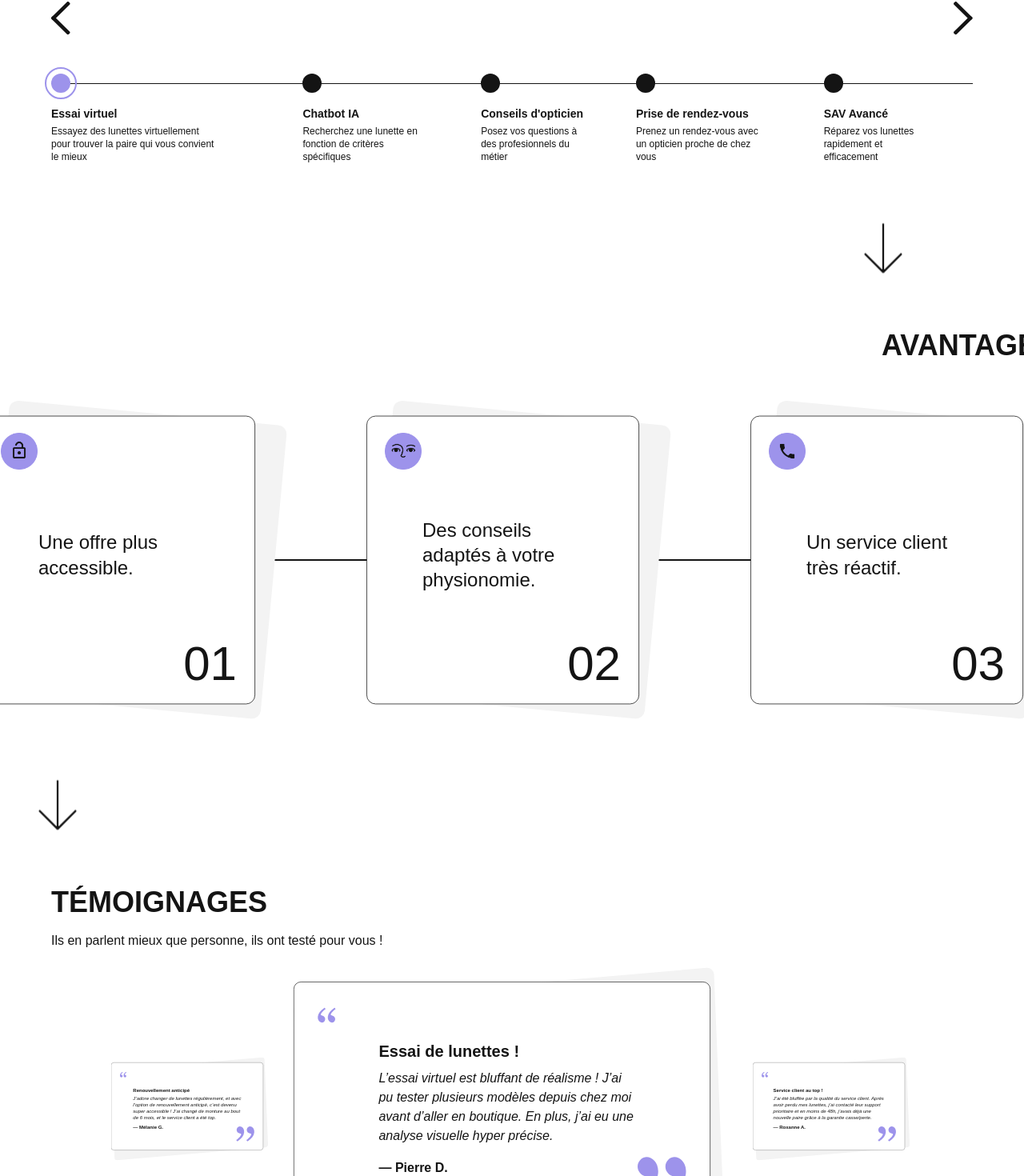
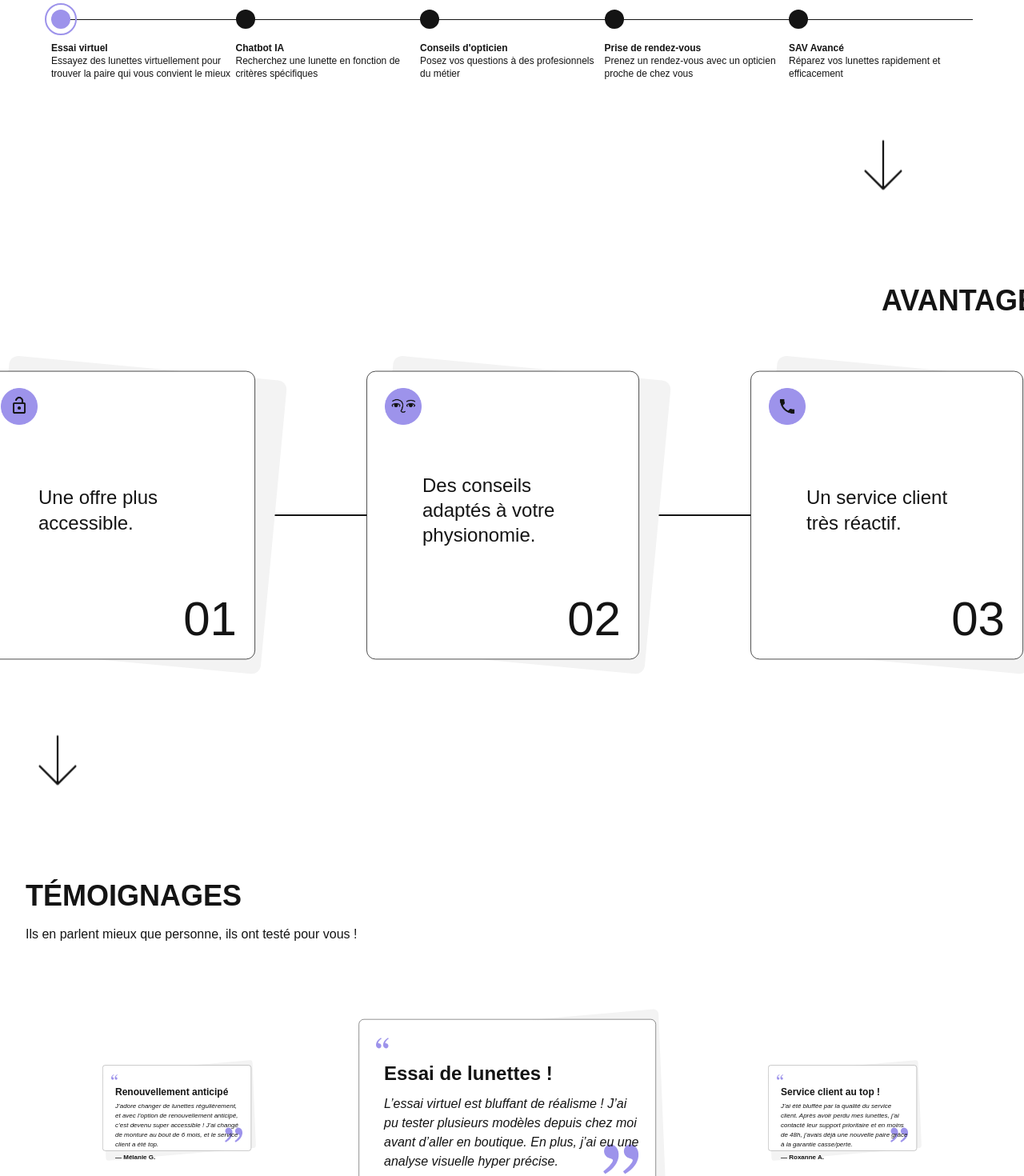
Before and after one commit to ugododo/glassia, a Next.js app: page / in a window 1280 px wide. Shown: the part 1330-2800 px from the top of the page at 80% size. Built offline with nearby package versions, Linux system fonts and the light colour scheme; a web font is replaced by a local one.

Commit message:
feat: make the application responsive

```diff
--- a/src/app/page.tsx
+++ b/src/app/page.tsx
@@ -137,7 +137,7 @@ export default function Home() {
     const section = document.getElementById(sectionId);
     if (section) {
       window.scrollTo({
-        top: section.offsetTop - 80, // Ajuste pour ne pas cacher sous la navbar
+        top: section.offsetTop - 80,
         behavior: "smooth",
       });
     }
@@ -175,11 +175,11 @@ export default function Home() {
       </nav>
 
       {/* Section principale */}
-      <section className="h-screen flex items-center relative">
-        {/* Texte à gauche avec largeur légèrement réduite */}
+      <section className="min-h-auto md:min-h-[calc(100vh-80px)] flex flex-col md:flex-row items-center relative">
+        {/* Contenu textuel à gauche */}
         <div className="z-10 w-full md:w-[45%] px-6 md:px-16 pt-8">
           <h1
-            className="text-5xl md:text-6xl font-semibold tracking-wide"
+            className="text-5xl md:text-6xl font-semibold tracking-wide mt-16"
             style={{ lineHeight: "1.3" }}
           >
             VOS LUNETTES EN LEASING
@@ -189,17 +189,15 @@ export default function Home() {
             testez-les virtuellement avant de choisir, et prenez rendez-vous
             avec un opticien rapidement.
           </p>
+          {/* Boutons et autres éléments */}
           <div className="flex flex-col items-start pt-4">
-            {/* Boutons alignés à gauche */}
             <div className="flex gap-4 mb-10">
               <button className="px-10 py-3 border border-custom_black text-custom_black rounded-full text-sm font-normal hover:bg-gray-100">
                 VIDÉO EXPLICATIVE
               </button>
             </div>
-
-            {/* Boutons de téléchargement */}
             <div className="flex gap-4 mb-10 pb-6">
-              <a target="_blank" href={'https://www.apple.com/'}>
+              <a target="_blank" href="https://www.apple.com/">
                 <Image
                   src="/images/download-ios.png"
                   alt="Bouton de téléchargement IOS"
@@ -209,7 +207,7 @@ export default function Home() {
                   height={20}
                 />
               </a>
-              <a target="_blank" href={'https://www.android.com/'}>
+              <a target="_blank" href="https://www.android.com/">
                 <Image
                   src="/images/download-android.png"
                   alt="Bouton de téléchargement Android"
@@ -220,13 +218,11 @@ export default function Home() {
                 />
               </a>
             </div>
-
-            {/* Flèche sous les boutons avec plus d'espace et bien centrée */}
             <div className="pl-40">
               <Image
                 src="/images/arrow.svg"
                 alt="Flèche animée"
-                className="w-16 h-16 animate-bounceY self-left"
+                className="w-16 h-16 animate-bounceY"
                 width={65}
                 height={85}
               />
@@ -234,9 +230,9 @@ export default function Home() {
           </div>
         </div>
 
-        {/* Image à droite encore plus large */}
-        <div className="absolute top-0 right-0 h-full w-full md:w-[54%]">
-          <div className="relative w-[100%] h-[100%]">
+        {/* Image à droite */}
+        <div className="hidden md:absolute md:block md:top-0 md:right-0 md:h-full md:w-[54%]">
+          <div className="relative w-full h-full">
             <Image
               src="/images/image_wow.png"
               alt="Lunettes en leasing"
@@ -250,15 +246,12 @@ export default function Home() {
 
       {/* Fonctionnalités */}
       <section id="features" className="pb-16 px-6 md:px-16 pt-12">
-        <h2
-          className="text-4xl font-bold mb-8"
-          style={{ lineHeight: "1.3" }}
-        >
+        <h2 className="text-4xl font-bold mb-8" style={{ lineHeight: "1.3" }}>
           FONCTIONNALITÉS
         </h2>
 
-      {/* Contenu principal avec image */}
-      <div className="flex flex-col md:flex-row items-start gap-8 items-center">
+        {/* Contenu principal */}
+        <div className="flex flex-col md:flex-row items-center gap-8">
           {/* Image à gauche */}
           <div className="w-full md:w-1/2 relative">
             <Image
@@ -266,23 +259,21 @@ export default function Home() {
               alt={features[currentFeature].title}
               width={600}
               height={400}
+              className="object-cover"
             />
           </div>
-
-        {/* Texte à droite, verticalement centré */}
+          {/* Bloc texte à droite */}
           <div className="w-full md:w-1/2 flex flex-col justify-center">
-          <h3 className="text-xl font-bold mb-4">{features[currentFeature].title}</h3>
+            <h3 className="text-xl font-bold mb-4">
+              {features[currentFeature].title}
+            </h3>
             <p className="text-gray-700 text-base leading-relaxed">
               {features[currentFeature].description}
             </p>
           </div>
         </div>
-        {/* Boutons */}
         <div className="flex justify-between mt-8">
-        <button
-          className="text-gray-500 hover:text-black"
-          onClick={handlePrevious}
-        >
+          <button className="text-gray-500 hover:text-black" onClick={handlePrevious}>
             <Image
               src="/images/arrow-left.svg"
               alt="Précédent"
@@ -290,10 +281,7 @@ export default function Home() {
               height={24}
             />
           </button>
-        <button
-          className="text-gray-500 hover:text-black"
-          onClick={handleNext}
-        >
+          <button className="text-gray-500 hover:text-black" onClick={handleNext}>
             <Image
               src="/images/arrow-right.svg"
               alt="Suivant"
@@ -302,19 +290,14 @@ export default function Home() {
             />
           </button>
         </div>
-
-      {/* Stepper */}
-      <div className="relative mt-12">
-        {/* Ligne connectée */}
+        {/* Stepper / navigation interne aux fonctionnalités */}
+        <div className="relative mt-8 md:mt-12">
+          {/* Ligne de fond */}
           <div className="absolute top-3 w-full border-t border-custom_black"></div>
 
-        <div className="flex w-full justify-between items-center">
+          <div className="flex w-full justify-between items-start">
             {features.map((feature, index) => (
-            <div
-              key={index}
-              className="relative flex flex-col"
-            >
-              {/* Cercle principal */}
+              <div key={index} className="relative flex flex-col items-start">
                 <div
                   className={`w-6 h-6 rounded-full ${
                     index < currentFeature
@@ -324,29 +307,19 @@ export default function Home() {
                       : "bg-custom_black"
                   }`}
                 >
-                {/* Cercle secondaire autour de l’étape active */}
                   {index === currentFeature && (
                     <div className="absolute -top-2 -left-2 w-10 h-10 border-2 border-primary rounded-full"></div>
                   )}
                 </div>
-
-              {/* Titres et descriptions secondaires */}
-              <span
-                className={`mt-4 text-sm ${
-                  index === currentFeature ? "text-custom_black font-semibold" : "text-custom_black font-semibold"
-                }`}
-              >
+                <span className="mt-4 text-xs text-custom_black font-semibold max-w-[100px] md:max-w-[230px]">
                   {feature.title}
                 </span>
-              <span
-                className={`text-xs mt-1 w-4/6 ${
-                  index === currentFeature ? "text-custom_black" : "text-custom_black"
-                }`}
-              >
+                <span className="hidden md:block text-xs text-left text-custom_black max-w-[230px]">
                   {feature.shortDescription}
                 </span>
               </div>
             ))}
+          </div>
         </div>
           <div className="flex flex-col items-start pr-20 pt-20">
             <Image
@@ -357,26 +330,21 @@ export default function Home() {
               height={105}
             />
           </div>
-        </div>
       </section>
 
       {/* Avantages */}
-      <section id="advantages" className="px-6 md:px-16 relative">
+      <section id="advantages" className="relative px-6 md:px-16 py-12">
         <h2 className="text-4xl font-bold text-right mb-12">AVANTAGES</h2>
-
-        {/* Conteneur des cartes et de la ligne */}
-        <div className="relative flex flex-col md:flex-row justify-center items-center gap-20">
-          {/* Ligne connectée */}
+        <div className="hidden md:flex relative justify-center items-center gap-20">
           <div
-            className="absolute top-1/2 transform -translate-y-1/2 border-t-2 border-custom_black"
+            className="absolute top-1/2 -translate-y-1/2 border-t-2 border-custom_black"
             style={{
-              width: "90%", // Ajustez ici pour que la largeur soit limitée
-              maxWidth: "75rem", // Largeur maximale alignée sur la largeur des cartes
-              margin: "0 auto", // Centrer la ligne horizontalement
+              width: "90%",
+              maxWidth: "75rem",
+              margin: "0 auto",
             }}
           ></div>
 
-          {/* Cartes */}
           {[
             {
               icon: "/images/Avantage1.png",
@@ -398,13 +366,12 @@ export default function Home() {
               key={index}
               className="relative p-10 md:w-[25rem] md:h-[25rem] transform hover:scale-105 transition-transform duration-300 flex flex-col justify-between"
               style={{
-                backgroundImage: `url('/images/Avantage_bg.svg')`,
+                backgroundImage: "url('/images/Avantage_bg.svg')",
                 backgroundSize: "contain",
                 backgroundRepeat: "no-repeat",
                 backgroundPosition: "right",
               }}
             >
-              {/* Icône */}
               <div className="w-12 h-12 flex items-center justify-center rounded-full">
                 <Image
                   src={advantage.icon}
@@ -416,19 +383,80 @@ export default function Home() {
                   quality={100}
                 />
               </div>
-
-              {/* Contenu */}
               <div className="text-left w-60 pl-12">
-                <h3 className="text-2xl text-custom_black" style={{ lineHeight: "1.3" }}>{advantage.title}</h3>
+                <h3 className="text-2xl text-custom_black" style={{ lineHeight: "1.3" }}>
+                  {advantage.title}
+                </h3>
               </div>
-
-              {/* Numéro */}
               <div className="text-custom_black text-6xl font-medium text-right pr-6">
                 {advantage.number}
               </div>
             </div>
           ))}
         </div>
+        <div className="md:hidden relative flex flex-col items-center gap-16 mt-8">
+          <div className="absolute left-1/2 -translate-x-1/2 top-0 bottom-0 w-px bg-custom_black" />
+
+          {[
+            {
+              icon: "/images/Avantage1.png",
+              title: "Une offre plus accessible.",
+              number: "01",
+            },
+            {
+              icon: "/images/Avantage2.png",
+              title: "Des conseils adaptés à votre physionomie.",
+              number: "02",
+            },
+            {
+              icon: "/images/Avantage3.png",
+              title: "Un service client très réactif.",
+              number: "03",
+            },
+          ].map((advantage, index) => (
+            <div
+              key={index}
+              className="relative w-[18rem] h-[20rem] p-4 flex flex-col justify-center hover:scale-105 transition-transform duration-300"
+              style={{
+                backgroundImage: "url('/images/Avantage_bg.svg')",
+                backgroundPosition: "center",
+                backgroundSize: "contain",
+                backgroundRepeat: "no-repeat",
+              }}
+            >
+              <div className="flex flex-col items-start justify-between w-[15rem] h-[20rem]">
+                <div
+                  className="flex items-center gap-2"
+                  style={{ marginTop: "calc(1.5rem + 0.5vw)" }}
+                >
+                  <div className="w-12 h-12 flex-shrink-0">
+                    <Image
+                      src={advantage.icon}
+                      alt={advantage.title}
+                      width={46}
+                      height={46}
+                    />
+                  </div>
+                </div>
+                <div className="mt-2" style={{ maxWidth: "calc(100% - 2.5rem)" }}>
+                  <h3 className="text-lg font-semibold text-custom_black leading-tight">
+                    {advantage.title}
+                  </h3>
+                </div>
+                <div
+                  className="self-end pr-3"
+                  style={{ marginBottom: "calc(1rem + 0.5vw)" }}
+                >
+                  <div className="text-custom_black text-4xl font-medium">
+                    {advantage.number}
+                  </div>
+                </div>
+              </div>
+            </div>
+          ))}
+        </div>
+
+        {/* Flèche de transition */}
         <div className="flex flex-col items-start pl-20 pt-20">
           <Image
             src="/images/arrow.svg"
@@ -440,69 +468,62 @@ export default function Home() {
         </div>
       </section>
 
+
       {/* Témoignages */}
       <section id="testimonials" className="py-16 px-16 relative">
         <h2 className="text-4xl font-bold text-left mb-4">TÉMOIGNAGES</h2>
         <p className="text-custom_black text-left mb-12">
           Ils en parlent mieux que personne, ils ont testé pour vous !
         </p>
-
-        {/* Carrousel */}
-        <div className="relative flex items-center justify-center overflow-visible min-h-[300px]">
+        <div
+          className="hidden md:flex relative items-center justify-center overflow-visible"
+          style={{ minHeight: "clamp(300px, 40vh, 400px)" }}
+        >
           <div className="flex items-center gap-8">
             {testimonials.map((testimonial, index) => {
               const isActive = index === currentIndex;
-              const isLeft =
-                index === (currentIndex - 1 + testimonials.length) % testimonials.length;
-              const isRight =
-                index === (currentIndex + 1) % testimonials.length;
-
               return (
                 <div
                   key={index}
                   onClick={() => handleCardClick(index)}
                   className={`cursor-pointer transition-all duration-500 ease-in-out relative flex flex-col p-8 ${
-                    isActive
-                      ? "scale-100 opacity-100 z-20"
-                      : isLeft || isRight
-                      ? "scale-50 opacity-100 z-10"
-                      : "scale-50 opacity-0 z-0"
+                    isActive ? "z-20" : "z-10"
                   }`}
+                  style={{
+                    transform: isActive ? "scale(1)" : "scale(0.5)",
+                    opacity: 1,
+                    width: "clamp(20rem, 30vw, 35rem)",
+                    height: "clamp(15rem, 20vw, 20rem)",
+                  }}
                 >
-                  {/* Image en arrière-plan */}
                   <div className="absolute inset-0 -z-10">
                     <Image
                       src="/images/Temoignages_bg.svg"
                       alt="Témoignage"
                       layout="fill"
                       objectFit="contain"
-                      className={`transition-transform duration-500 ${
-                        isActive ? "scale-150" : "scale-150"
-                      }`}
+                      className="transition-transform duration-500"
                     />
                   </div>
-
-                  {/* Contenu */}
                   <h3
-                    className={`${
-                      isActive
-                        ? "text-xl font-bold mb-2"
-                        : "text-xs font-bold mb-1"
+                    className={`font-bold text-custom_black mt-8 ${
+                      isActive ? "mb-2" : "mb-1"
                     }`}
+                    style={{ fontSize: "clamp(1rem, 2vw, 1.5rem)" }}
                   >
                     {testimonial.title}
                   </h3>
                   <p
-                    className={`text-custom_black italic ${
-                      isActive ? "mb-4 text-base" : "mb-2 text-xs"
+                    className={`italic text-custom_black ${
+                      isActive ? "mb-4" : "mb-2"
                     }`}
+                    style={{ fontSize: "clamp(0.75rem, 1.5vw, 1rem)" }}
                   >
                     {testimonial.feedback}
                   </p>
                   <p
-                    className={`text-custom_black font-bold ${
-                      isActive ? "text-base" : "text-xs"
-                    }`}
+                    className="font-bold text-custom_black"
+                    style={{ fontSize: "clamp(0.75rem, 1.5vw, 1rem)" }}
                   >
                     — {testimonial.name}
                   </p>
@@ -511,6 +532,36 @@ export default function Home() {
             })}
           </div>
         </div>
+        <div className="md:hidden flex flex-col gap-8">
+          {testimonials.map((testimonial, index) => (
+            <div
+              key={index}
+              className="relative p-6 border border-gray-300 rounded-lg"
+              style={{ minHeight: "200px" }}
+            >
+              <div className="absolute inset-0 -z-10">
+                <Image
+                  src="/images/Temoignages_bg.svg"
+                  alt="Témoignage"
+                  layout="fill"
+                  objectFit="contain"
+                  className="transition-transform duration-500"
+                />
+              </div>
+              <h3 className="text-lg font-bold text-custom_black mb-2">
+                {testimonial.title}
+              </h3>
+              <p className="text-base text-custom_black italic mb-2">
+                {testimonial.feedback}
+              </p>
+              <p className="text-base font-bold text-custom_black">
+                — {testimonial.name}
+              </p>
+            </div>
+          ))}
+        </div>
+
+        {/* Flèche de transition */}
         <div className="flex flex-col items-center pt-20">
           <Image
             src="/images/arrow.svg"
```
Lines whose indentation alone changed are shown as unchanged.
